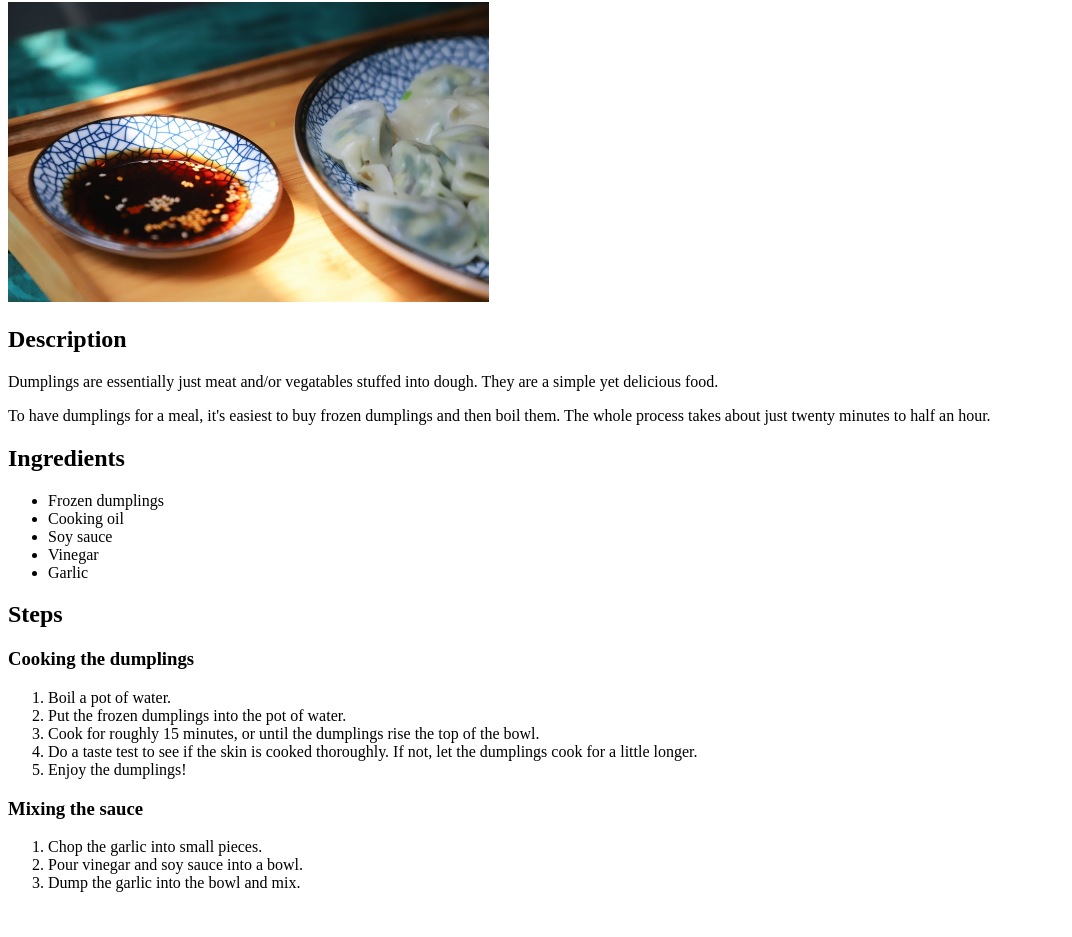
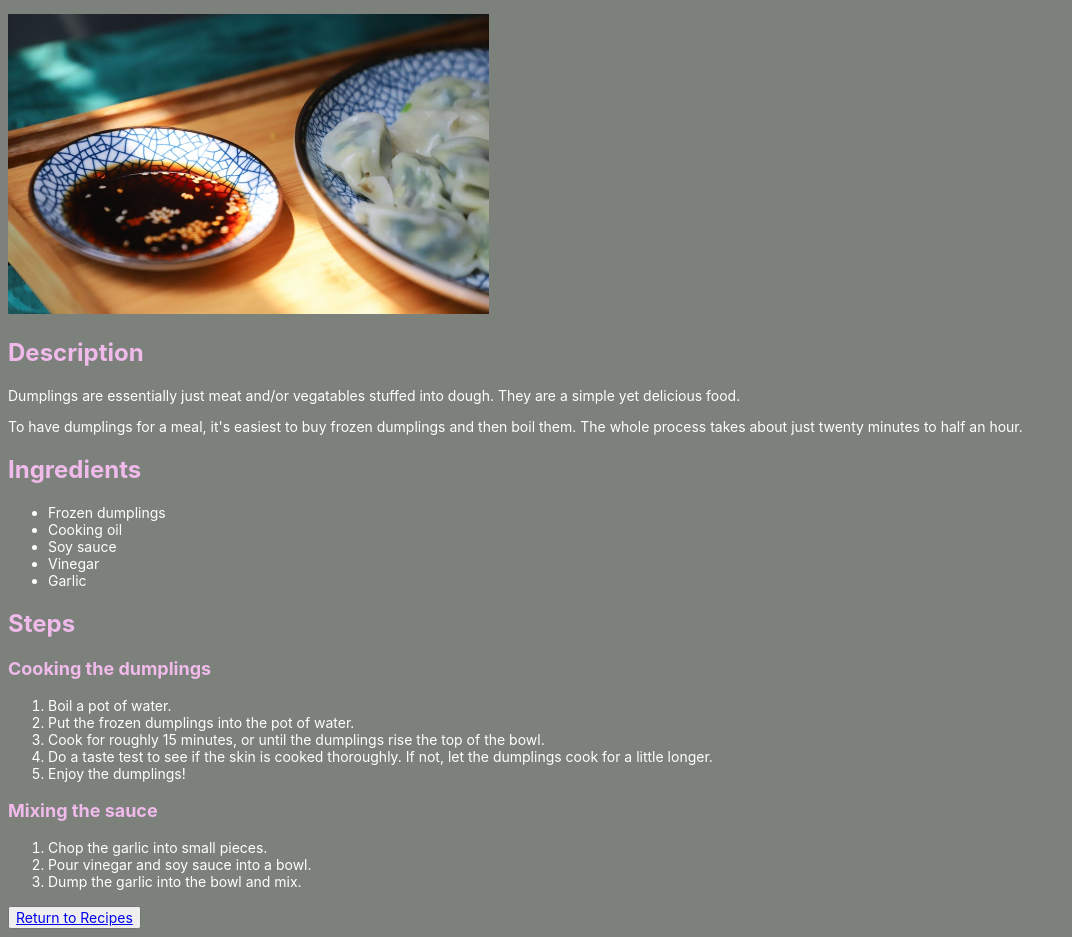
Before and after one commit to Reiza17/odin-recipes, a plain HTML site: page recipes/dumplings.html in a window 1280 px wide. Shown: the part 78-1015 px from the top of the page, without its empty margins (0-1072 px from the left). Before the commit the page ends 986 px from the top, so only its background shows below. Drawn offline with Linux system fonts and the light colour scheme.

Commit message:
added css styles to all webpages

```diff
--- a/recipes/dumplings.html
+++ b/recipes/dumplings.html
@@ -3,6 +3,7 @@
 <head>
     <meta charset="utf-8">
     <title>Dumplings</title>
+    <link rel="stylesheet" href="../styles.css">
 </head>
 
 
@@ -11,34 +12,37 @@
     <img src="../images/dumplings.jpeg" height="300" alt="dumplings with soy sauce">
 
     <h2>Description</h2>
-        <p>Dumplings are essentially just meat and/or vegatables stuffed into dough. They are a simple yet delicious food.</p>
+        <p class="content">Dumplings are essentially just meat and/or vegatables stuffed into dough. They are a simple yet delicious food.</p>
 
-        <p>To have dumplings for a meal, it's easiest to buy frozen dumplings and then boil them. The whole process takes about just twenty minutes to half an hour.</p>
+        <p class="content">To have dumplings for a meal, it's easiest to buy frozen dumplings and then boil them. The whole process takes about just twenty minutes to half an hour.</p>
 
     <h2>Ingredients</h2>
         <ul>
-            <li>Frozen dumplings</li>
-            <li>Cooking oil</li>
-            <li>Soy sauce</li>
-            <li>Vinegar</li>
-            <li>Garlic</li>
+            <li class="content">Frozen dumplings</li>
+            <li class="content">Cooking oil</li>
+            <li class="content">Soy sauce</li>
+            <li class="content">Vinegar</li>
+            <li class="content">Garlic</li>
         </ul>
 
     <h2>Steps</h2>
-        <h3>Cooking the dumplings</h3>
+        <h3 class="h3title">Cooking the dumplings</h3>
             <ol>
-                <li>Boil a pot of water.</li>
-                <li>Put the frozen dumplings into the pot of water.</li>
-                <li>Cook for roughly 15 minutes, or until the dumplings rise the top of the bowl.</li>
-                <li>Do a taste test to see if the skin is cooked thoroughly. If not, let the dumplings cook for a little longer.</li>
-                <li>Enjoy the dumplings!</li>
+                <li class="content">Boil a pot of water.</li>
+                <li class="content">Put the frozen dumplings into the pot of water.</li>
+                <li class="content">Cook for roughly 15 minutes, or until the dumplings rise the top of the bowl.</li>
+                <li class="content">Do a taste test to see if the skin is cooked thoroughly. If not, let the dumplings cook for a little longer.</li>
+                <li class="content">Enjoy the dumplings!</li>
             </ol>
         <h3>Mixing the sauce</h3>
             <ol>
-                <li>Chop the garlic into small pieces.</li>
-                <li>Pour vinegar and soy sauce into a bowl.</li>
-                <li>Dump the garlic into the bowl and mix.</li>
+                <li class="content">Chop the garlic into small pieces.</li>
+                <li class="content">Pour vinegar and soy sauce into a bowl.</li>
+                <li class="content">Dump the garlic into the bowl and mix.</li>
             </ol>
-    </body>
+
+    <button><a href="../index.html">Return to Recipes</a></button>
+
+</body>
 
 </html>
--- /dev/null
+++ b/styles.css
@@ -0,0 +1,45 @@
+body {
+    background-color: #7c817c;
+}
+
+h1 {
+    font-family: -apple-system, BlinkMacSystemFont, "Segoe UI", Roboto, "Helvetica Neue", Arial, "Noto Sans", "Liberation Sans", sans-serif, "Apple Color Emoji", "Segoe UI Emoji", "Segoe UI Symbol", "Noto Color Emoji";
+    font-size: 36px;
+    color: rgb(240, 186, 235);
+}
+
+h2 {
+    font-family: -apple-system, BlinkMacSystemFont, "Segoe UI", Roboto, "Helvetica Neue", Arial, "Noto Sans", "Liberation Sans", sans-serif, "Apple Color Emoji", "Segoe UI Emoji", "Segoe UI Symbol", "Noto Color Emoji";
+    font-size: 24px;
+    color: rgb(240, 186, 235);
+}
+
+h3 {
+    font-family: -apple-system, BlinkMacSystemFont, "Segoe UI", Roboto, "Helvetica Neue", Arial, "Noto Sans", "Liberation Sans", sans-serif, "Apple Color Emoji", "Segoe UI Emoji", "Segoe UI Symbol", "Noto Color Emoji";
+    font-size: 18px;
+    color: rgb(240, 186, 235);
+}
+
+li {
+    font-family: -apple-system, BlinkMacSystemFont, "Segoe UI", Roboto, "Helvetica Neue", Arial, "Noto Sans", "Liberation Sans", sans-serif, "Apple Color Emoji", "Segoe UI Emoji", "Segoe UI Symbol", "Noto Color Emoji";
+    font-size: 14px;
+    color: white;
+}
+
+.biglinks {
+    font-family: -apple-system, BlinkMacSystemFont, "Segoe UI", Roboto, "Helvetica Neue", Arial, "Noto Sans", "Liberation Sans", sans-serif, "Apple Color Emoji", "Segoe UI Emoji", "Segoe UI Symbol", "Noto Color Emoji";
+    font-size: 24px;
+    color: white;
+}
+
+p {
+    font-family: -apple-system, BlinkMacSystemFont, "Segoe UI", Roboto, "Helvetica Neue", Arial, "Noto Sans", "Liberation Sans", sans-serif, "Apple Color Emoji", "Segoe UI Emoji", "Segoe UI Symbol", "Noto Color Emoji";
+    font-size: 14px;
+    color: white;
+}
+
+button {
+    font-family: -apple-system, BlinkMacSystemFont, "Segoe UI", Roboto, "Helvetica Neue", Arial, "Noto Sans", "Liberation Sans", sans-serif, "Apple Color Emoji", "Segoe UI Emoji", "Segoe UI Symbol", "Noto Color Emoji";
+    font-size: 14px;
+    color: white;
+}
```
Also changed, not shown: index.html (+5 -4 lines), recipes/instantramen.html (+3 -1 lines), recipes/scrambledeggs.html (+3 -1 lines).
